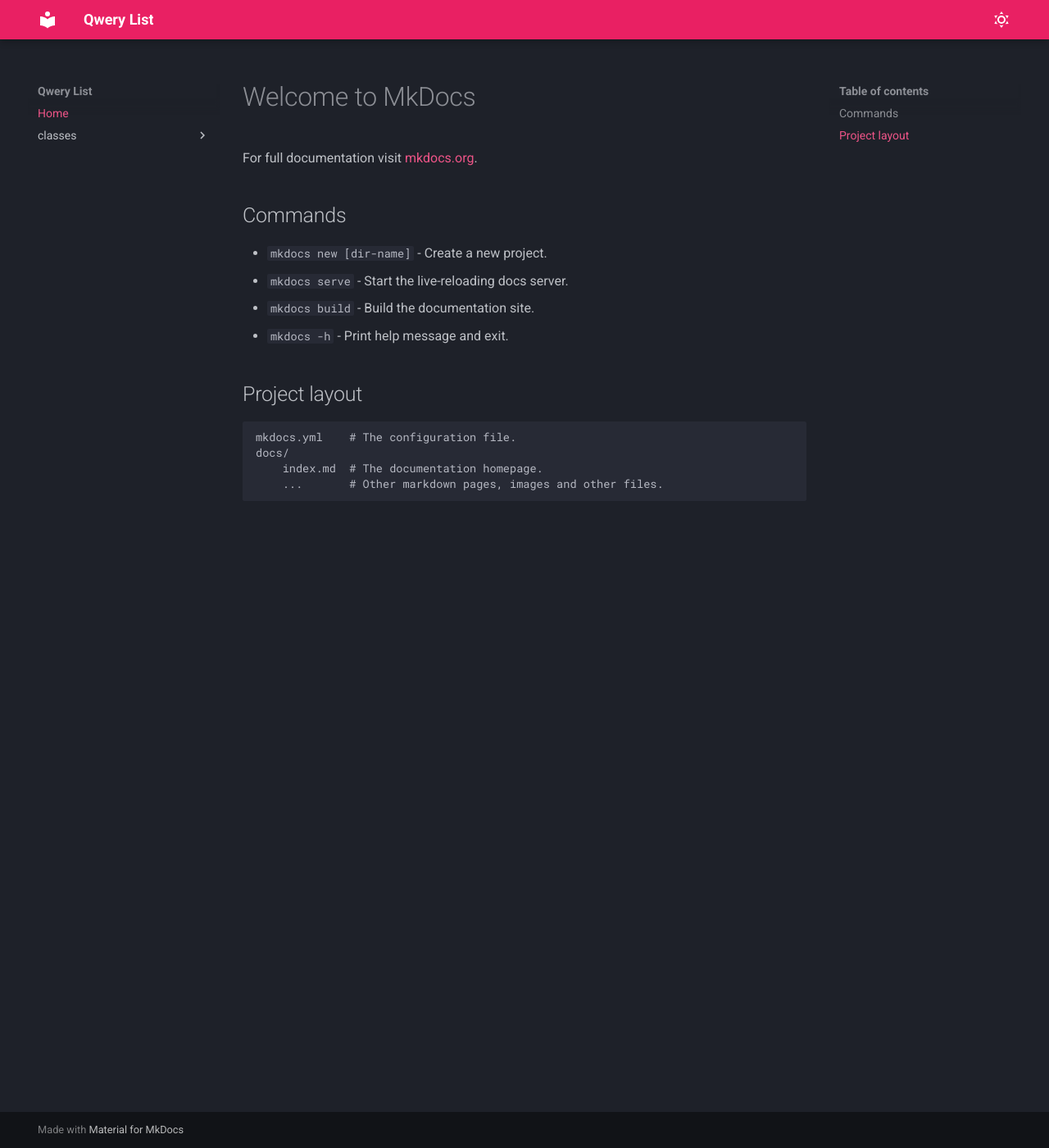
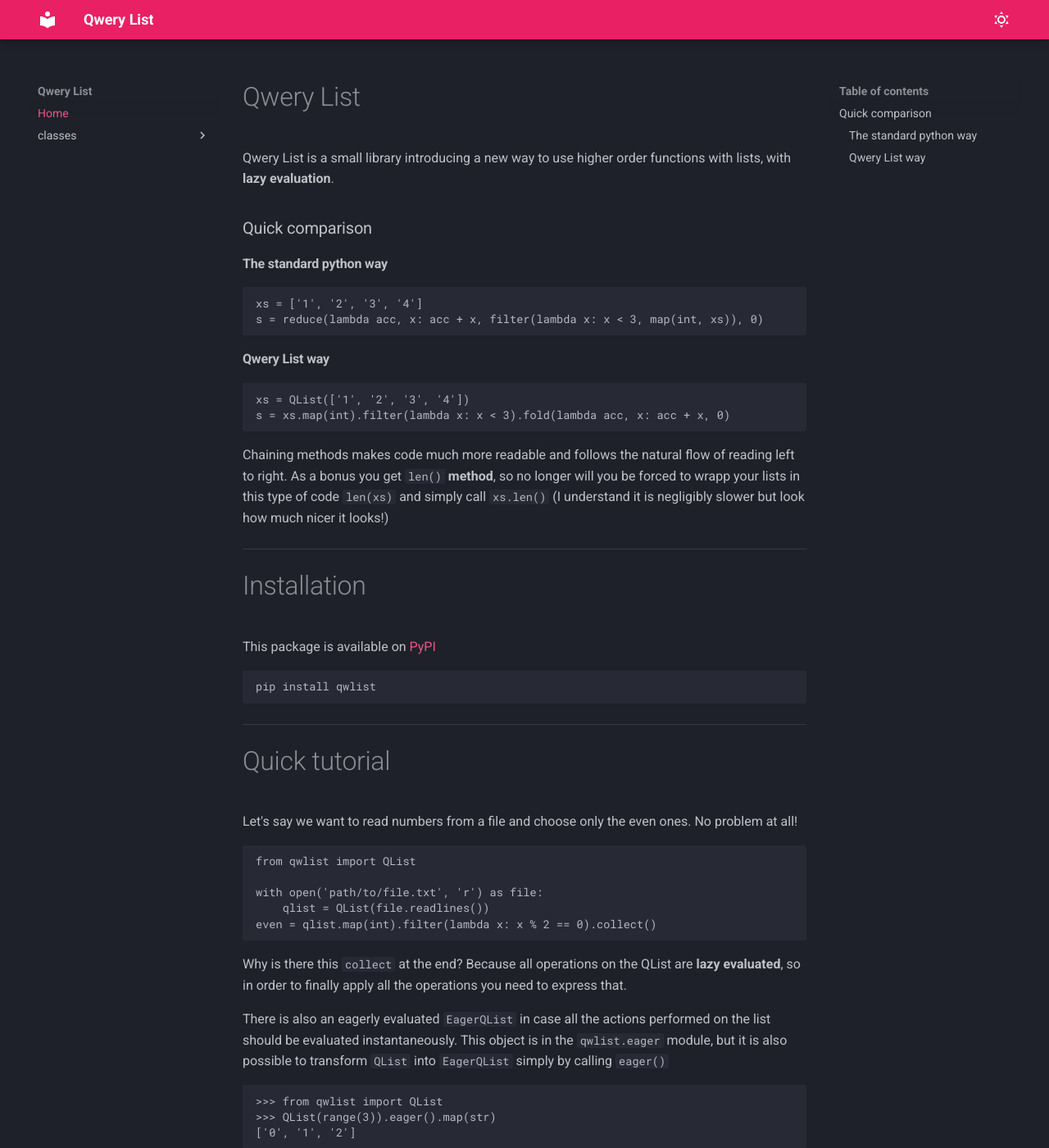
Before and after one commit to WitoldFracek/qlist, an MkDocs documentation site: the page built from docs/index.md, in a window 1280 px wide and 1400 px high. Shown: the whole window at 82% size. Built offline with MkDocs 1.6.1 and Material for MkDocs 9.7.7, drawn with Linux system fonts in a browser that asks for light colours; some of the changed text lies outside the part shown.

Commit message:
corrected homepage

````diff
--- a/docs/index.md
+++ b/docs/index.md
@@ -1,17 +1,110 @@
-# Welcome to MkDocs
+# Qwery List
+Qwery List is a small library introducing a new way to use higher order functions
+with lists, with **lazy evaluation**.
 
-For full documentation visit [mkdocs.org](https://www.mkdocs.org).
+### Quick comparison
+#### The standard python way
+```python
+xs = ['1', '2', '3', '4']
+s = reduce(lambda acc, x: acc + x, filter(lambda x: x < 3, map(int, xs)), 0)
+```
+#### Qwery List way
+```python
+xs = QList(['1', '2', '3', '4'])
+s = xs.map(int).filter(lambda x: x < 3).fold(lambda acc, x: acc + x, 0)
+```
+Chaining methods makes code much more readable and follows the natural flow
+of reading left to right.
+As a bonus you get `len()` **method**, so no longer will you be forced to wrapp your
+lists in this type of code `len(xs)` and simply call `xs.len()` (I understand it is negligibly
+slower but look how much nicer it looks!)
 
-## Commands
+---
 
-* `mkdocs new [dir-name]` - Create a new project.
-* `mkdocs serve` - Start the live-reloading docs server.
-* `mkdocs build` - Build the documentation site.
-* `mkdocs -h` - Print help message and exit.
+# Installation
+This package is available on [PyPI](https://pypi.org/project/qwlist/)
+```
+pip install qwlist
+```
 
-## Project layout
+---
 
-    mkdocs.yml    # The configuration file.
-    docs/
-        index.md  # The documentation homepage.
-        ...       # Other markdown pages, images and other files.
+# Quick tutorial
+Let's say we want to read numbers from a file and choose only the even ones. No problem at all!
+```python
+from qwlist import QList
+
+with open('path/to/file.txt', 'r') as file:
+    qlist = QList(file.readlines())
+even = qlist.map(int).filter(lambda x: x % 2 == 0).collect()
+```
+Why is there this `collect` at the end? Because all operations on the QList are **lazy evaluated**,
+so in order to finally apply all the operations you need to express that.
+
+There is also an eagerly evaluated `EagerQList` in case all the actions performed on the list should
+be evaluated instantaneously. This object is in the `qwlist.eager` module, but it is also
+possible to transform `QList` into `EagerQList` simply by calling `eager()`
+```python
+>>> from qwlist import QList
+>>> QList(range(3)).eager().map(str)
+['0', '1', '2']
+```
+EagerQList has the same methods that QList has (`filter`, `map`, `foreach`, ...) but not lazy evaluated so
+there is no need to call `collect` at the end.
+
+---
+# Examples
+Making QList from an iterable
+```python
+>>> QList([1, 2, 3, 4])
+[1, 2, 3, 4]
+```
+Making QList from a generator
+```python
+>>> QList(range(3))
+[0, 1, 2]
+```
+Making a list of pairs: `int` and `str`
+```python
+>>> qlist = QList([1, 2, 3])
+>>> qlist.zip(qlist.map(str)).collect()
+[(1, '1'), (2, '2'), (3, '3')]
+```
+Summing only the even numbers
+```python
+>>> QList(range(10)).filter(lambda x: x % 2 == 0).fold(lambda acc, x: acc + x, 0)
+20
+```
+---
+
+## Side note
+This syntax resembles **Rust** syntax:
+
+<table>
+<tr>
+<th>Rust</th>
+<th>Python</th>
+</tr>
+<tr>
+<td>
+
+```rust
+let xs = vec![1, 2, 3, 4];
+let double_xs: Vec<i32> = xs.iter().map(|&x| x * 2).collect();
+println!("{double_xs:?}");
+// [2, 4, 6, 8]
+```
+
+</td>
+<td>
+
+```python
+xs = QList([1, 2, 3, 4])
+double_xs = xs.map(lambda x: x * 2).collect()
+print(double_xs)
+# [2, 4, 6, 8]
+```
+
+</td>
+</tr>
+</table>
--- a/mkdocs.yml
+++ b/mkdocs.yml
@@ -17,6 +17,10 @@
       toggle:
         icon: material/weather-night
         name: Switch to dark mode
+  icon:
+    repo: fontawesome/brands/github
+  repo_url: https://github.com/WitoldFracek/qlist/tree/main
+
 
 nav:
   - Home: index.md
````
Also changed, not shown: site/index.html, site/lazy/index.html, site/qlist/index.html, 2 other files.
